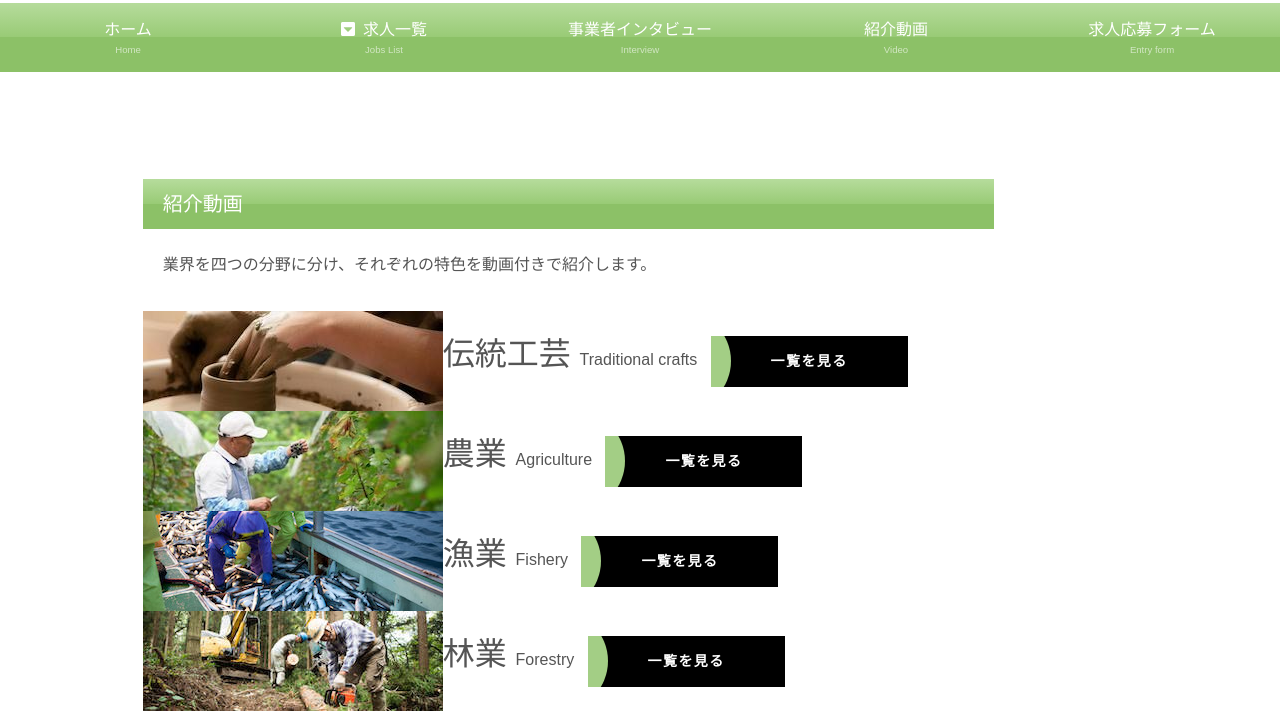
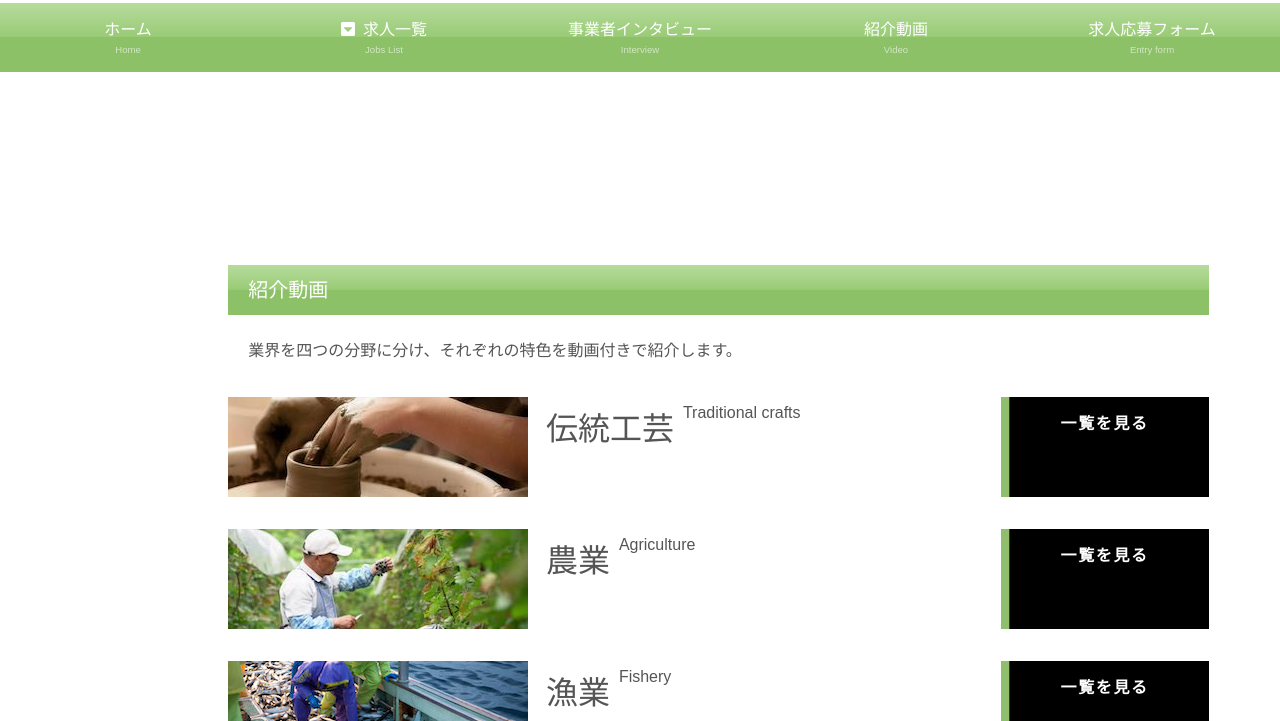
Before and after one commit to Gabaven2022/TeamF, a plain HTML site: page tp_biz57_job_green01/tp_biz57_job_green01/faq.html in a window 1280 px wide. Shown: the part 79-800 px from the top of the page. Drawn offline with nearby package versions, Linux system fonts and the light colour scheme.

Commit message:
ボタンの修正

```diff
--- a/tp_biz57_job_green01/tp_biz57_job_green01/css/style.css
+++ b/tp_biz57_job_green01/tp_biz57_job_green01/css/style.css
@@ -1252,25 +1252,16 @@ ul.menu a {
 
 
 /* 紹介動画のところ*/
-
-*,
-*:before,
-*:after {
-  -webkit-box-sizing: inherit;
-  box-sizing: inherit;
-}
-
 html {
 	-webkit-box-sizing: border-box;
 	box-sizing: border-box;
 	font-size: 62.5%;
-  margin-left: auto;
   }
 
   .btn,
   a.btn,
   button.btn {
-  font-size: 14px;
+	font-size: 1.6rem;
 	font-weight: 700;
 	line-height: 1.5;
 	margin-left: auto;
@@ -1293,61 +1284,53 @@ button.btn {
   }
 
 
+
 /*詳しくみるボタン*/
+
 a.btn-flat {
 	overflow: hidden;
-
 	padding: 1.5rem 6rem;
-
 	color: #fff;
 	border-radius: 0;
 	background: #000;
-  margin-left: auto;
-  text-align: center;
   }
 
   a.btn-flat span {
 	position: relative;
-  margin-left: auto;
   }
 
   a.btn-flat:before {
 	position: absolute;
 	top: 0;
 	left: 0;
-
-  width: 100px;
-  height: 100px;
-
+	width: 100%;
+	height: 100%;
 	content: '';
 	-webkit-transition: all .5s ease-in-out;
 	transition: all .5s ease-in-out;
-  -webkit-transform: translateX(-80%) translateY(-25px);
-  transform: translateX(-80%) translateY(-25px);
-
-  border-radius: 50%;
-  background:#A3CE85;
+	-webkit-transform: translateX(-96%);
+	transform: translateX(-96%);
+	background: #8FBF6D;
   }
 
   a.btn-flat:hover:before {
-  width: 400px;
-  height: 400px;
-
-  -webkit-transform: translateX(-1%) translateY(-175px);
-
-  transform: translateX(-1%) translateY(-175px);
-}
-
-a.btn btn-flat{
-	text-align: right;
-	display: block;
+	-webkit-transform: translateX(0%);
+	transform: translateX(0%);
   }
 
 .faq{
-	width: 1000px;
+	width: 1300px;
 }
 
 .box{
 	padding: 2%;
-	margin: 5%;
+	margin: 10%;
 }
+
+.button01{
+	display: flex;
+	justify-content: flex-end;
+}
+.span{
+	position: relative;
+}
--- a/tp_biz57_job_green01/tp_biz57_job_green01/faq.html
+++ b/tp_biz57_job_green01/tp_biz57_job_green01/faq.html
@@ -64,10 +64,10 @@
 	 <div class="box">
       <h2>紹介動画</h2>
 	  <p>業界を四つの分野に分け、それぞれの特色を動画付きで紹介します。</p>
-      <img src="images/dentoujiki.jpeg" alt="サンプル画像"><font size="6.5">伝統工芸</font>&nbsp;&nbsp;Traditional crafts&nbsp;&nbsp;&nbsp;<a href="dentou.html" class="btn btn-flat"><span>一覧を見る</span></a><br>
-	  <img src="images/nougyou.jpg" alt="サンプル画像"><font size="6.5">農業</font>&nbsp;&nbsp;Agriculture&nbsp;&nbsp;&nbsp;<a href="nougyou.html" class="btn btn-flat"><span>一覧を見る</span></a><br>
-	  <img src="images/ryousi.jpg" alt="サンプル画像"><font size="6.5">漁業</font>&nbsp;&nbsp;Fishery&nbsp;&nbsp;&nbsp;<a href="" class="btn btn-flat"><span>一覧を見る</span></a><br>
-	  <img src="images/ringyo.jpg" alt="サンプル画像"><font size="6.5">林業</font>&nbsp;&nbsp;Forestry&nbsp;&nbsp;&nbsp;<a href="" class="btn btn-flat"><span>一覧を見る</span></a><br>
+      <div class="button01"><img src="images/dentoujiki.jpeg" alt="サンプル画像"><font size="6.5">&nbsp;&nbsp;伝統工芸</font>&nbsp;&nbsp;Traditional crafts<a href="dentou.html" class="btn btn-flat"><span>一覧を見る</span></a></div><br>
+	  <div class="button01"><img src="images/nougyou.jpg" alt="サンプル画像"><font size="6.5">&nbsp;&nbsp;農業</font>&nbsp;&nbsp;Agriculture<a href="nougyou.html" class="btn btn-flat"><span>一覧を見る</span></a></div><br>
+	  <div class="button01"><img src="images/ryousi.jpg" alt="サンプル画像"><font size="6.5">&nbsp;&nbsp;漁業</font>&nbsp;&nbsp;Fishery<a href="gyogyo.html" class="btn btn-flat"><span>一覧を見る</span></a></div><br>
+	  <div class="button01"><img src="images/ringyo.jpg" alt="サンプル画像"><font size="6.5">&nbsp;&nbsp;林業</font>&nbsp;&nbsp;Forestry<a href="ringyo.html" class="btn btn-flat"><span>一覧を見る</span></a></div><br>
      </div>
     </div>
 
```
Lines whose indentation alone changed are shown as unchanged.
